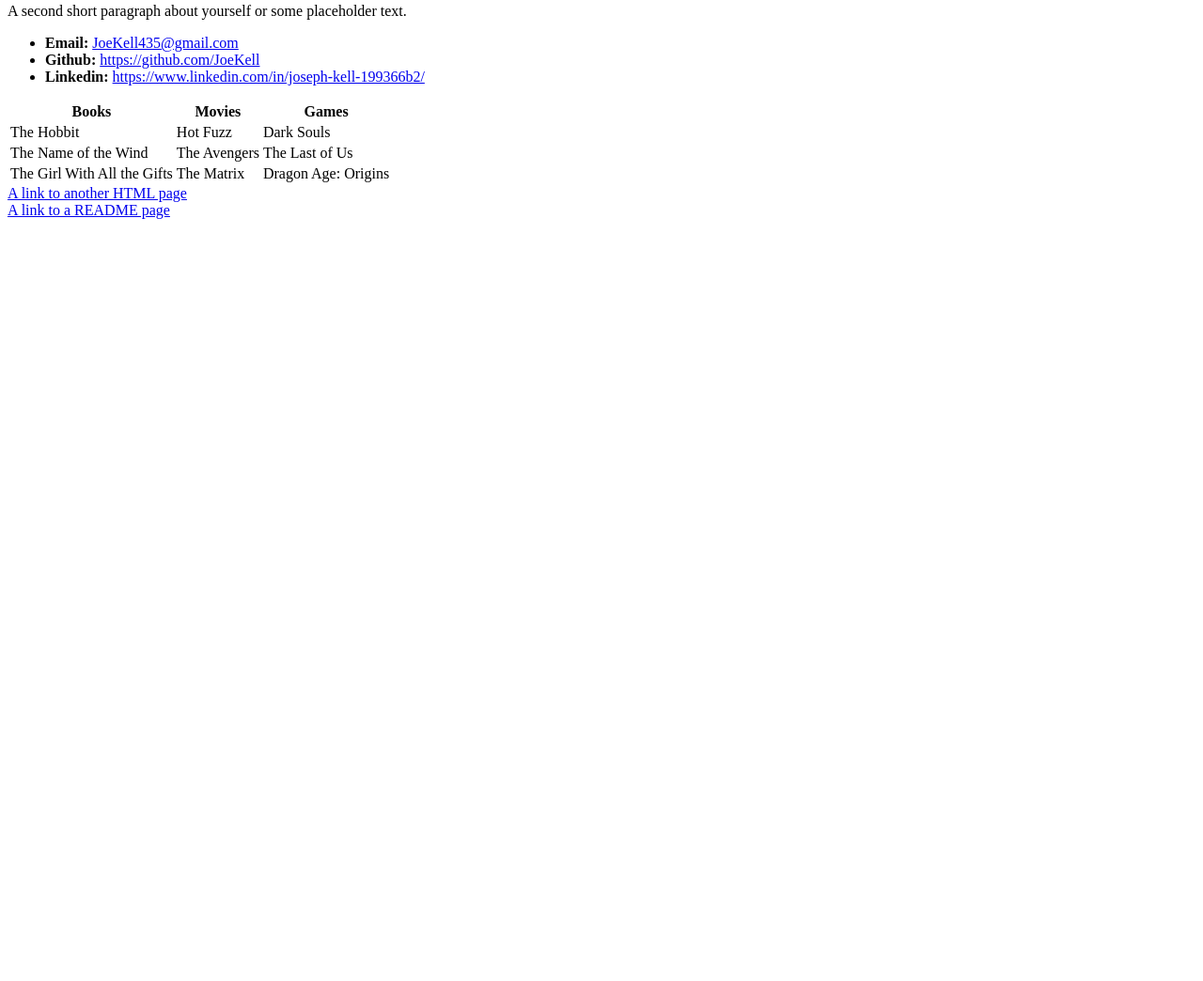
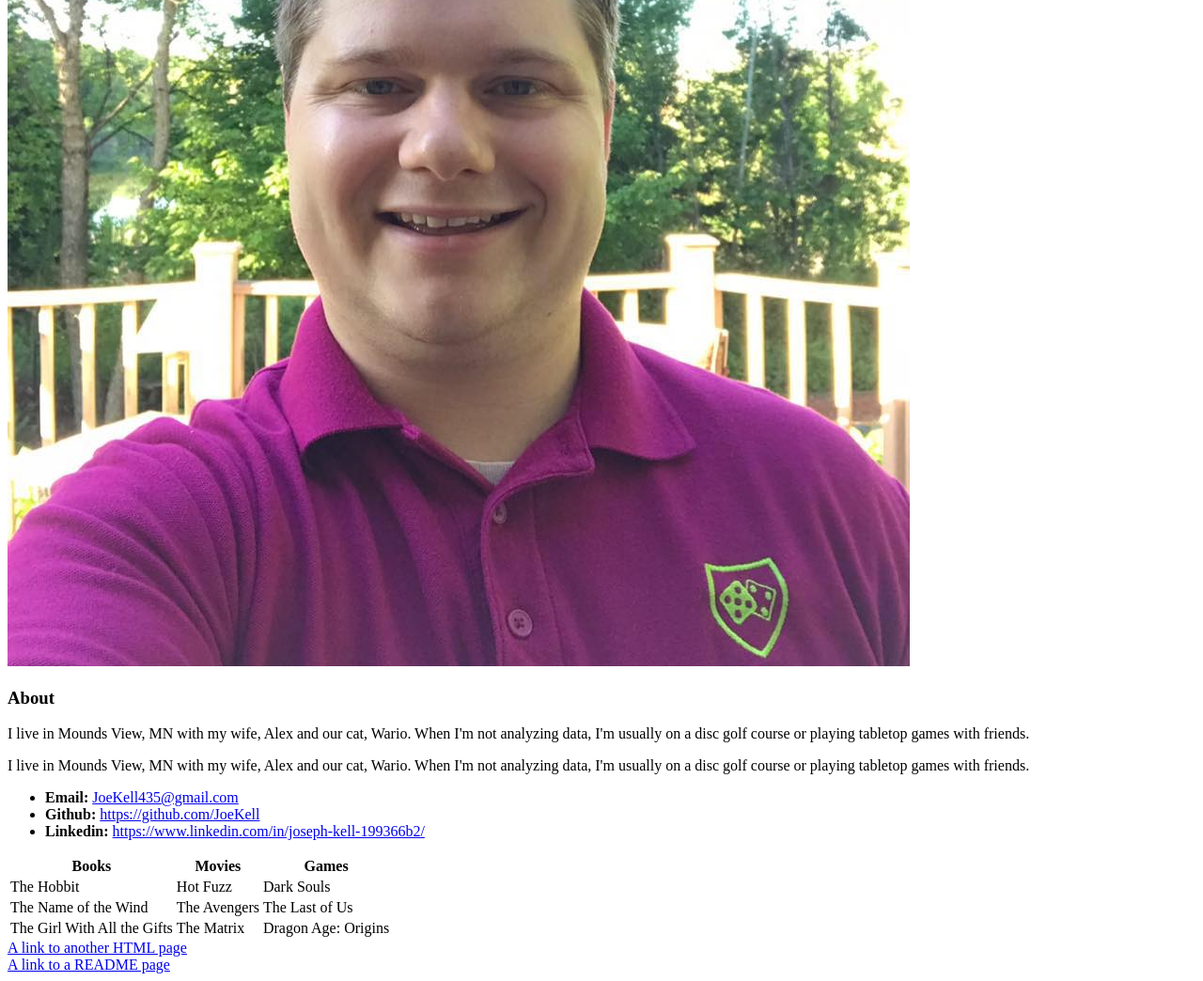
Before and after one commit to JoeKell/JoeKell.github.io, a plain HTML site: page index.html in a window 1280 px wide. Shown: the part 331-1375 px from the top of the page at 94% size. Before the commit the page ends 800 px from the top, so only its background shows below. Drawn offline with Linux system fonts and the light colour scheme.

Commit message:
Updates to HTML

```diff
--- a/index.html
+++ b/index.html
@@ -9,8 +9,9 @@
 
   <h1>Joe Kell</h1>
 
-  <img src="https://placehold.it/200x200" alt="Your Name">
+  <img src="/Images/JoeKell.jpg" alt="Image of Joe Kell">
 
+  <h3>About</h3>
   <p>
     I live in Mounds View, MN with my wife, Alex and our cat, Wario.
     When I'm not analyzing data, I'm usually on a
@@ -18,7 +19,9 @@
   </p>
 
   <p>
-    A second short paragraph about yourself or some placeholder text.
+    I live in Mounds View, MN with my wife, Alex and our cat, Wario.
+    When I'm not analyzing data, I'm usually on a
+    disc golf course or playing tabletop games with friends.
   </p>
 
   <ul>
@@ -28,6 +31,10 @@
   </ul>
 
   <table>
+    <thead>
+
+    </thead>
+    <tbody>
       <tr>
         <th>Books</th>
         <th>Movies</th>
@@ -48,6 +55,7 @@
         <td>The Matrix</td>
         <td>Dragon Age: Origins</td>
       </tr>
+    </tbody>
   </table>
 
 
```
Lines whose indentation alone changed are shown as unchanged.
